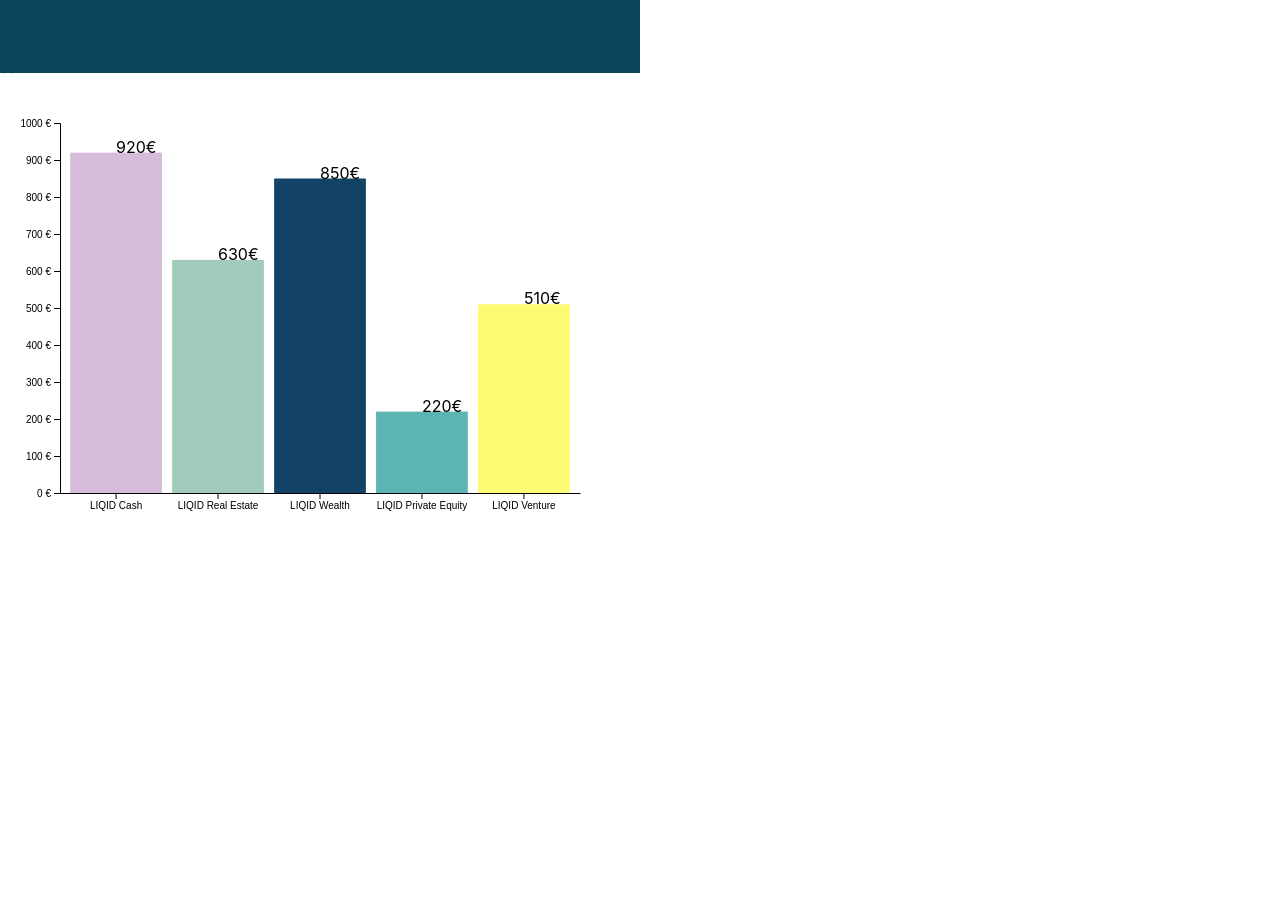
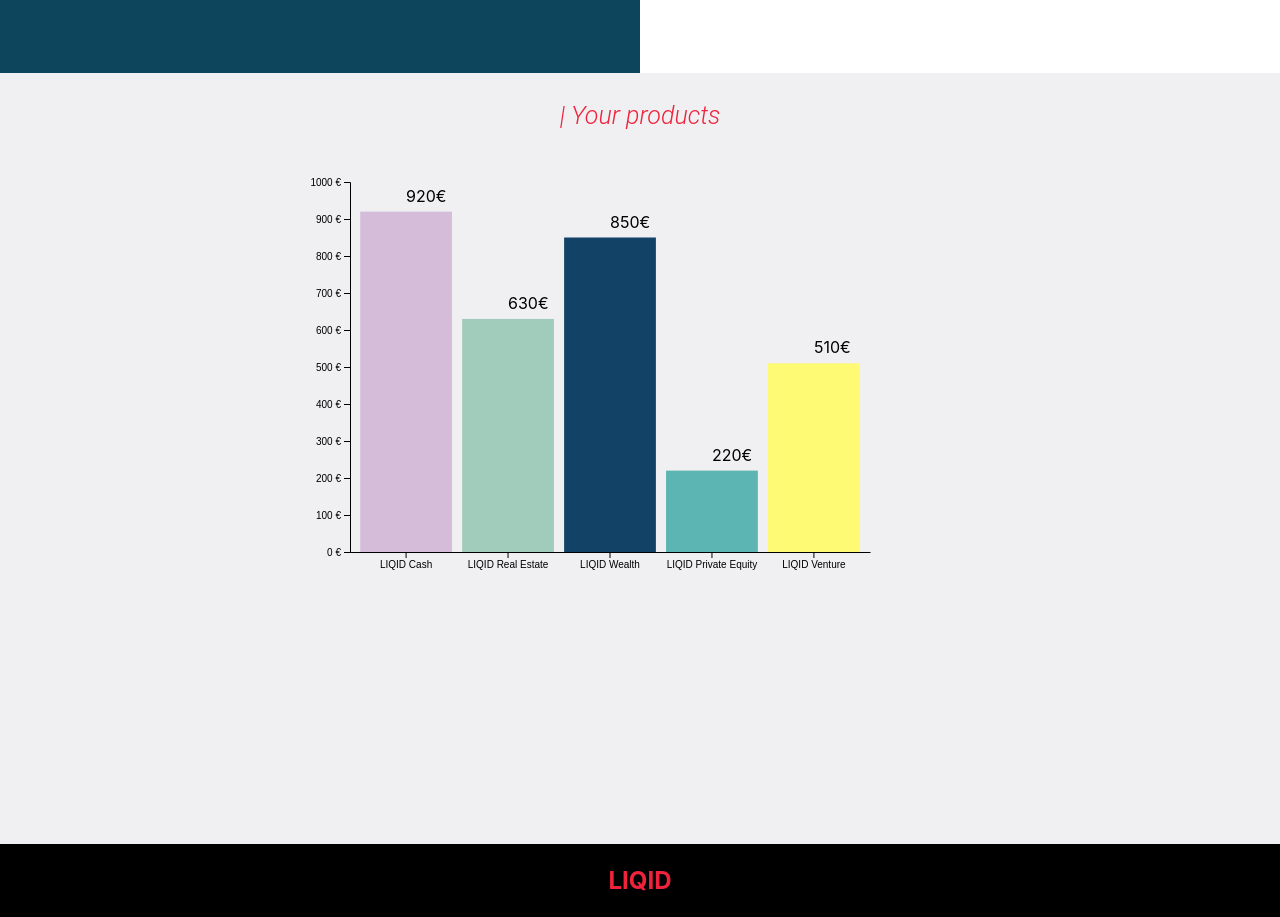
Before and after one commit to mya2h/liqid-code-challenge, a React (Create React App) app: page / in a window 1280 px wide. Shown: the part 700-1617 px from the top of the page. Before the commit the page ends 1277 px from the top, so only its background shows below. Built offline with nearby package versions, Linux system fonts and the light colour scheme.

Commit message:
add footer

```diff
--- a/src/assets/styles/footer.css
+++ b/src/assets/styles/footer.css
@@ -0,0 +1,11 @@
+.footer{
+    display: flex;
+    align-items: center;
+    justify-content: center;
+    text-align: center;
+    background-color: #000000;
+    padding: 2px;
+}
+.footer h2{
+    color: #EF233C;
+}
--- a/src/assets/styles/product.css
+++ b/src/assets/styles/product.css
@@ -1,31 +1,20 @@
 #d3demo{
 	height: 700;
 	width: 500;
-
 	overflow: hidden;
 }
 .content{
   background: #F0F0F3;
-  height: 100vh;
+  height: 90vh;
   text-align: center;
   display: block;
   padding: 2%;
-  overflow: hidden;
-}
-.bargraph{
-	height: 90vh;
-	width: 100vw;
-    float: right;
 }
 .title {
 	font:italic normal 300 25px/33px Roboto;
 	color: #EF233C;
 	align-self: center;
 }
-/* .tooltip-area{
-	opacity:0;
-	background: coral;
-} */
 .graph{
 	display: flex;
 	justify-content: center;
--- a/src/components/Footer/index.js
+++ b/src/components/Footer/index.js
@@ -1,8 +1,9 @@
+import '../../assets/styles/footer.css'
 
-const Footer = ()=>{
-    return(
-        <div>
-            footer
+const Footer = () => {
+    return (
+        <div className="footer">
+            <h2>LIQID</h2>
         </div>
     )
 }
--- a/src/components/Home/bar.js
+++ /dev/null
@@ -1,165 +0,0 @@
-import React, { useEffect, useRef, useState } from 'react';
-import * as d3 from 'd3';
-import '../../assets/styles/product.css'
-
-
-const sample = [
-        {category:'LIQID Cash', quantity: 920},
-        {category:'LIQID Real Estate', quantity: 630},
-        {category:'LIQID Wealth', quantity: 850},
-        {category:'LIQID Private Equity', quantity: 220},
-        {category:'LIQID Venture', quantity: 510}
-]
-
-
-const Chart = () => {
-    function colorPicker(v) {
-        if (v.category == "LIQID Cash") {
-          return "#D5BDD9";
-        } else if (v.category == "LIQID Real Estate") {
-          return "#A1CCBB";
-        }
-        else if (v.category == "LIQID Wealth") {
-            return "#124366";
-          }
-          else if (v.category == "LIQID Private Equity") {
-            return "#5CB5B2";
-          }
-          else{
-              return "#FFFA73"
-          }
-      }
-	const d3Chart = useRef()
-	// Ref for updating dimention
-	const [dimensions, setDimensions] = useState({
-		width: window.innerWidth,
-		height: window.innerHeight
-	})
-	// Ref for resize event update
-	const update = useRef(false)
-
-	useEffect(()=>{
-
-		// Listen for any resize event update
-		window.addEventListener('resize', ()=>{
-			setDimensions({
-				width: window.innerWidth,
-				height: window.innerHeight
-			})
-
-			// If resize, remove the previous chart
-			if(update.current){
-				d3.selectAll('g').remove()
-			} else {update.current = true}
-		})
-
-		// Draw chart using the data and updated dimensions
-		DrawChart(sample,dimensions)
-
-	},[dimensions])
-
-	const margin = {top: 50, right:30, bottom: 30, left:60}
-
-	function DrawChart(data, dimensions){
-
-		// console.log(dimensions.width, dimensions.height)
-
-		const chartwidth = 700 - margin.left - margin.right
-		const chartheight = 500 - margin.top - margin.bottom
-		const svg = d3.select(d3Chart.current)
-						.attr('width', chartwidth + margin.left + margin.right)
-						.attr('height', chartheight + margin.top + margin.bottom)
-
-
-		// x scale
-		const x = d3.scaleBand()
-					.domain(d3.range(data.length))
-					.range([margin.left, chartwidth - margin.right])
-					.padding(0.1)
-
-		svg.append('g')
-			.attr('transform', 'translate(0,'+ chartheight + ')')
-			.call(d3.axisBottom(x).tickFormat(i=>data[i].category).tickSizeOuter(0))
-
-
-		const max = d3.max(data, function(d){return d.quantity+80})
-
-		// y scale
-		const y = d3.scaleLinear()
-					.domain([0, max])
-					.range([chartheight, margin.top])
-
-		svg.append('g')
-			.attr('transform', 'translate(' + margin.left + ',0)')
-			.call(d3.axisLeft(y).tickFormat(d=>d+" €"))
-
-
-        // add tooltips
-		var tooltip = d3.select('.tooltip-area')
-        .style('top', 20);
-
-      const mouseover = (event, d) => {
-        tooltip.style("top", "20px");
-      };
-
-      const mouseleave = (event, d) => {
-        // tooltip.style('opacity', 0);
-      }
-
-      const mousemove = (event, d) => {
-        const text = d3.select('.tooltip-area__text');
-        text.text(`Total:  ${d.quantity}
-        Initial invest: ${d.quantity}
-        Growth: ${d.quantity}
-        `);
-        const [x, y] = d3.pointer(event);
-
-        tooltip
-          .attr('transform', `translate(${x}, ${y})`);
-      };
-
-		// Draw bars
-		svg.append('g')
-			.selectAll('rect')
-			.data(data)
-			.join('rect')
-			.attr('x', (d,i) => x(i))
-			.attr('y', d => y(d.quantity))
-				.attr('height', d=>y(0)-y(d.quantity))
-				.attr('width', x.bandwidth())
-                .attr('fill',function(d) {
-                    return colorPicker(d); // call the color picker to get the fill.
-                  })
-				  .on("mousemove", mousemove)
-				  .on("mouseleave", mouseleave)
-				  .on("mouseover", mouseover)
-				  .classed('testclass', true)
-                // .style("border", "none");
-
-
-            svg.append('g')
-                .selectAll("text")
-                .data(data)
-                .enter()
-                .append("text")
-                .text((d) => d.quantity+"€")
-                .attr('x', (d,i) => x(i)+ x.bandwidth()/2)
-				.attr('y', d => y(d.quantity))
-
-	}
-
-	return (
-		<div id='d3demo'>
-		  <svg ref={d3Chart}>
-              <g className="plot-area" />
-        <g className="x-axis" />
-        <g className="y-axis" />
-        <g className="tooltip-area">
-          <text className="tooltip-area__text">aas</text>
-        </g>
-          </svg>
-		</div>
-	)
-}
-
-export default Chart
--- /dev/null
+++ b/src/components/Home/barGraph.js
@@ -0,0 +1,156 @@
+import React, { useEffect, useRef, useState } from 'react';
+import * as d3 from 'd3';
+import '../../assets/styles/product.css'
+
+
+const sample = [
+	{ category: 'LIQID Cash', quantity: 920 },
+	{ category: 'LIQID Real Estate', quantity: 630 },
+	{ category: 'LIQID Wealth', quantity: 850 },
+	{ category: 'LIQID Private Equity', quantity: 220 },
+	{ category: 'LIQID Venture', quantity: 510 }
+]
+
+
+const Chart = () => {
+	function colorPicker(v) {
+		if (v.category == "LIQID Cash") {
+			return "#D5BDD9";
+		} else if (v.category == "LIQID Real Estate") {
+			return "#A1CCBB";
+		}
+		else if (v.category == "LIQID Wealth") {
+			return "#124366";
+		}
+		else if (v.category == "LIQID Private Equity") {
+			return "#5CB5B2";
+		}
+		else {
+			return "#FFFA73"
+		}
+	}
+	const d3Chart = useRef()
+	const [dimensions, setDimensions] = useState({
+		width: window.innerWidth,
+		height: window.innerHeight
+	})
+	const update = useRef(false)
+
+	useEffect(() => {
+		window.addEventListener('resize', () => {
+			setDimensions({
+				width: window.innerWidth,
+				height: window.innerHeight
+			})
+			if (update.current) {
+				d3.selectAll('g').remove()
+			} else { update.current = true }
+		})
+		DrawChart(sample, dimensions)
+
+	}, [dimensions])
+
+	const margin = { top: 50, right: 30, bottom: 30, left: 60 }
+
+	function DrawChart(data, dimensions) {
+		const chartwidth = 700 - margin.left - margin.right
+		const chartheight = 500 - margin.top - margin.bottom
+		const svg = d3.select(d3Chart.current)
+			.attr('width', chartwidth + margin.left + margin.right)
+			.attr('height', chartheight + margin.top + margin.bottom)
+
+		const x = d3.scaleBand()
+			.domain(d3.range(data.length))
+			.range([margin.left, chartwidth - margin.right])
+			.padding(0.1)
+
+		svg.append('g')
+			.attr('transform', 'translate(0,' + chartheight + ')')
+			.call(d3.axisBottom(x).tickFormat(i => data[i].category).tickSizeOuter(0))
+
+
+		const max = d3.max(data, function (d) { return d.quantity + 80 })
+		const y = d3.scaleLinear()
+			.domain([0, max])
+			.range([chartheight, margin.top])
+
+		svg.append('g')
+			.attr('transform', 'translate(' + margin.left + ',0)')
+			.call(d3.axisLeft(y).tickFormat(d => d + " €"))
+
+
+		// add tooltips
+		var tooltip = d3.select('.tooltip-area')
+			.style('top', 20);
+
+		const mouseover = (event, d) => {
+			tooltip.style("top", "20px");
+		};
+
+		const mouseleave = (event, d) => {
+			// tooltip.style('opacity', 0);
+		}
+
+		const mousemove = (event, d) => {
+			const text = d3.select('.tooltip-area__text');
+			text.text(`Total:  ${d.quantity}
+        Initial invest: ${d.quantity}
+        Growth: ${d.quantity}
+        `);
+			const [x, y] = d3.pointer(event);
+
+			tooltip
+				.attr('transform', `translate(${x}, ${y})`);
+		};
+
+		// Draw bars
+		svg.append('g')
+			.selectAll('rect')
+			.data(data)
+			.join('rect')
+			.attr('x', (d, i) => x(i))
+			.attr('y', d => y(d.quantity))
+			.attr('height', d => y(0) - y(d.quantity))
+			.attr('width', x.bandwidth())
+			.attr('fill', function (d) {
+				return colorPicker(d); // call the color picker to get the fill.
+			})
+			.on("mousemove", mousemove)
+			.on("mouseleave", mouseleave)
+			.on("mouseover", mouseover)
+			.classed('testclass', true)
+
+
+		svg.append('g')
+			.selectAll("text")
+			.data(data)
+			.enter()
+			.append("text")
+			.text((d) => d.quantity + "€")
+			.attr('x', (d, i) => x(i) + x.bandwidth() / 2)
+			.attr('y', d => y(d.quantity) - 10)
+
+	}
+
+	return (
+		<div className="content">
+			<div className="title">
+				| Your products
+			</div>
+			<svg
+				ref={d3Chart}
+
+			>
+				<g className="plot-area" />
+				<g className="plot" />
+				<g className="x-axis" />
+				<g className="y-axis" />
+				<g className="tooltip-area">
+					<text className="tooltip-area__text"></text>
+				</g>
+			</svg>
+		</div>
+	)
+}
+
+export default Chart
--- a/src/components/Home/index.js
+++ b/src/components/Home/index.js
@@ -1,14 +1,16 @@
-import Nav from '../Nav/index'
+import Nav from '../Nav'
 import Layout from './landing'
 import ProductChart from './products'
-import "../../assets/styles/home.css"
+import Footer from '../Footer'
+
 const Home = () => {
 
-    return(
+    return (
         <div>
-            <Nav/>
-            <Layout/>
-            <ProductChart/>
+            <Nav />
+            <Layout />
+            <ProductChart />
+            <Footer />
         </div>
     )
 }
--- a/src/components/Home/products.js
+++ b/src/components/Home/products.js
@@ -1,11 +1,9 @@
 import React from 'react';
-import BarChart from './sample'
-import Chart from './bar'
+import Chart from './barGraph'
 
 function ProductChart() {
   return (
-        <Chart />
-
+    <Chart />
   );
 }
 
--- a/src/components/Nav/index.js
+++ b/src/components/Nav/index.js
@@ -1,43 +1,44 @@
 import { useState } from 'react'
-import {AiOutlineHome} from 'react-icons/ai'
-import {BsPerson} from 'react-icons/bs'
-import {FiSettings} from 'react-icons/fi'
-import {GiHamburgerMenu} from 'react-icons/gi'
-import {IoExitOutline} from 'react-icons/io5'
+import { AiOutlineHome } from 'react-icons/ai'
+import { BsPerson } from 'react-icons/bs'
+import { FiSettings } from 'react-icons/fi'
+import { GiHamburgerMenu } from 'react-icons/gi'
+import { IoExitOutline } from 'react-icons/io5'
 import mainIcon from '../../assets/images/Group 1.svg'
 import '../../assets/styles/nav.css'
 
 
-const Nav = ()=>{
+const Nav = () => {
     const [navbarOpen, setNavbarOpen] = useState(false)
-    const handleToggle = ()=>{
+    const handleToggle = () => {
         setNavbarOpen(!navbarOpen)
     }
     const closeMenu = () => {
         setNavbarOpen(false)
     }
-    return(
+    return (
         <div>
             <nav class="nav">
                 <div className="toggleButton">
-    <GiHamburgerMenu onClick={handleToggle}/>
+                    <GiHamburgerMenu onClick={handleToggle} />
                 </div>
                 <div className="nav-title">
                     <div className="logo">
-        <img src={mainIcon}/>
+                        <img src={mainIcon} />
                     </div>
                 </div>
                 <div class="nav-left">
                     <ul>
+                        <li>Hello, Liqid</li>
                         <li> | </li>
-            <li><a>   <IoExitOutline className="icon"/>Logout</a></li>
+                        <li><a>   <IoExitOutline className="icon" />Logout</a></li>
                     </ul>
                 </div>
                 <div class="nav-right">
                     <ul>
-            <li><a className="active"><AiOutlineHome className="icon"/>Home</a></li>
-            <li><a><BsPerson className="icon"/>Profile</a></li>
-            <li><a><FiSettings className="icon"/>Settings</a></li>
+                        <li><a className="active"><AiOutlineHome className="icon" />Home</a></li>
+                        <li><a><BsPerson className="icon" />Profile</a></li>
+                        <li><a><FiSettings className="icon" />Settings</a></li>
                     </ul>
                 </div>
             </nav>
```
Also changed, not shown: src/components/Home/landing.js (+5 -5 lines), src/assets/styles/landing.css (renamed from src/assets/styles/home.css), 1 other file (tests, documents, lock files or other folders). Lines whose indentation alone changed are shown as unchanged.
